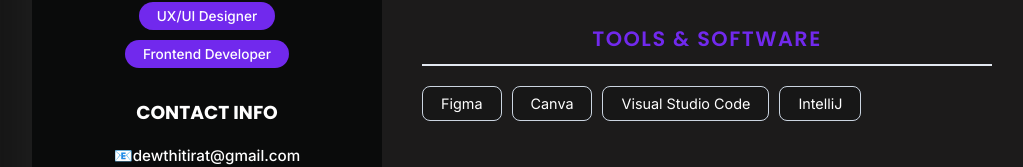
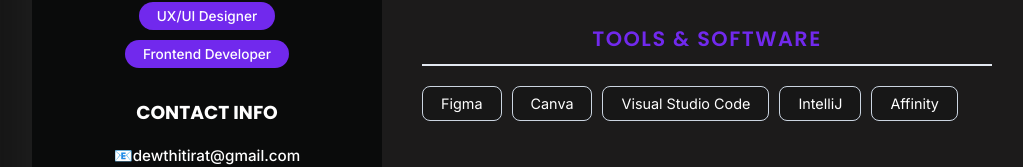
Before and after one commit to ddeeww001/Portfolio-THITIRAT, a React (Vite) app: page /Profile in a window 1280 px wide. Shown: the part 470-637 px from the top of the page, without its empty margins (108-1131 px from the left). Built offline with nearby package versions, Linux system fonts and the light colour scheme.

Commit message:
feat: add Affinity to tools list in Personal component

```diff
--- a/src/frontend/Personal.tsx
+++ b/src/frontend/Personal.tsx
@@ -41,7 +41,7 @@ export const myDetailsData: MyDetails = {
   technicalSkills: ["Java", "HTML", "CSS", "React", "TypeScript"],
 
   // Tools
-  tools: ["Figma", "Canva", "Visual Studio Code", "IntelliJ"],
+  tools: ["Figma", "Canva", "Visual Studio Code", "IntelliJ","Affinity"],
 
   // Languages
   languages: [
```
